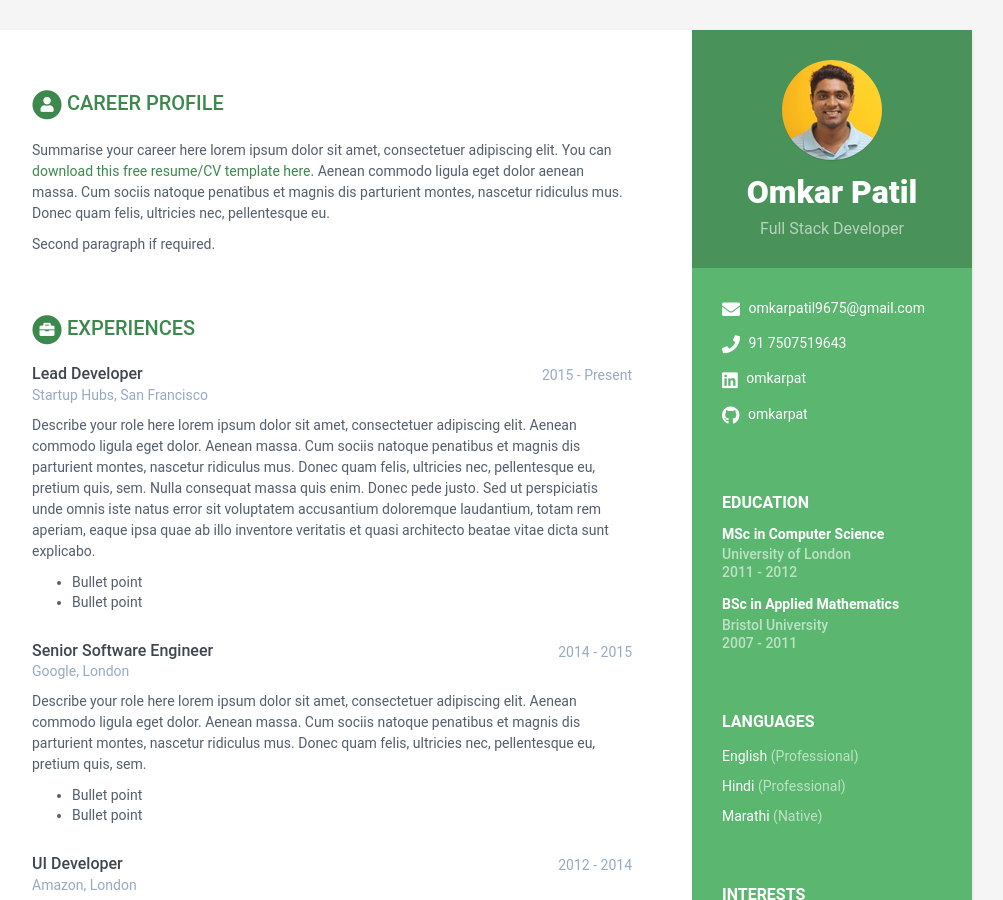
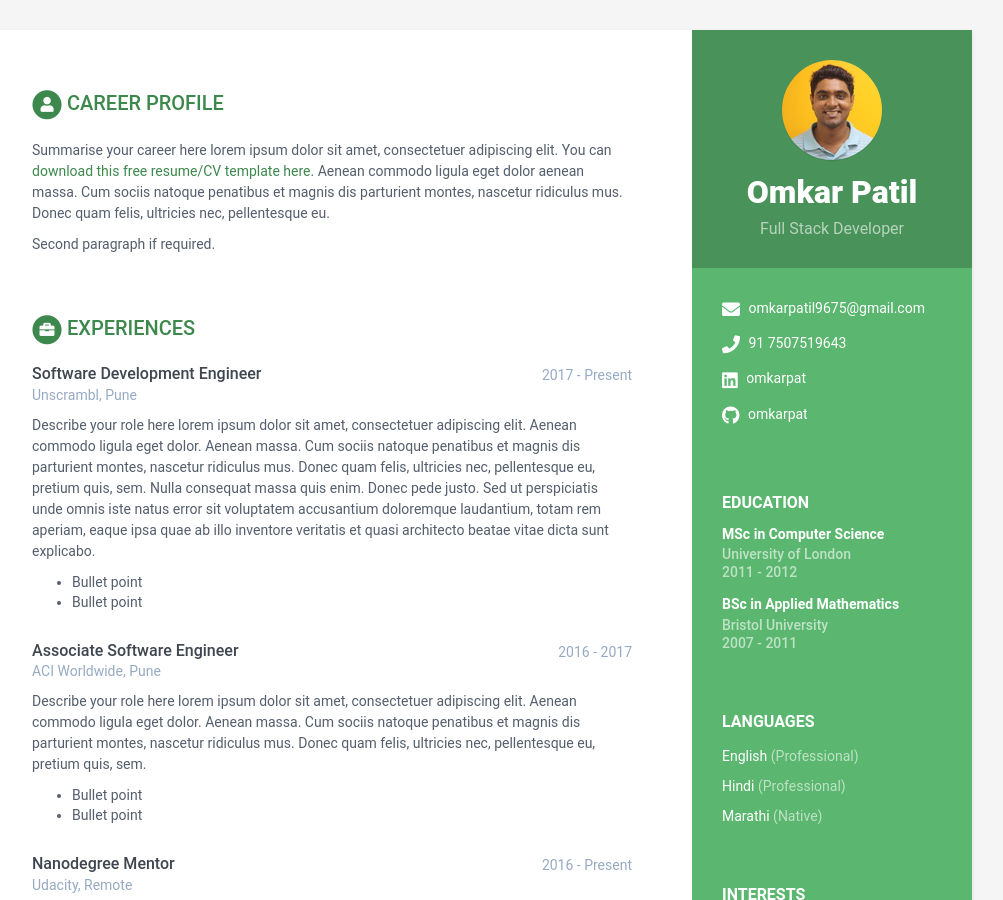
Before and after one commit to omkarpat/mystory, a Jekyll site: the page built from index.html, in a window 1280 px wide and 900 px high. Shown: the whole window, without its empty margins (168-1171 px from the left). Built offline with Jekyll 4.4.1, drawn with Linux system fonts in a browser that asks for light colours.

Commit message:
adding info

```diff
--- a/_data/data.yml
+++ b/_data/data.yml
@@ -82,9 +82,9 @@ education:
           - Bullet point
 
 experiences:
-    - role: Lead Developer
-      time: 2015 - Present
-      company: Startup Hubs, San Francisco
+    - role: Software Development Engineer
+      time: 2017 - Present
+      company: Unscrambl, Pune
       details: |
         Describe your role here lorem ipsum dolor sit amet, consectetuer
         adipiscing elit. Aenean commodo ligula eget dolor. Aenean massa.
@@ -99,9 +99,9 @@ experiences:
           - Bullet point
           - Bullet point
 
-    - role: Senior Software Engineer
-      time: 2014 - 2015
-      company: Google, London
+    - role: Associate Software Engineer
+      time: 2016 - 2017
+      company: ACI Worldwide, Pune
       details: |
         Describe your role here lorem ipsum dolor sit amet, consectetuer
         adipiscing elit. Aenean commodo ligula eget dolor. Aenean massa.
@@ -112,9 +112,9 @@ experiences:
           - Bullet point
           - Bullet point
 
-    - role: UI Developer
-      time: 2012 - 2014
-      company: Amazon, London
+    - role: Nanodegree Mentor
+      time: 2016 - Present
+      company: Udacity, Remote
       details: |
         Describe your role here lorem ipsum dolor sit amet, consectetuer
         adipiscing elit. Aenean commodo ligula eget dolor. Aenean massa.
```
